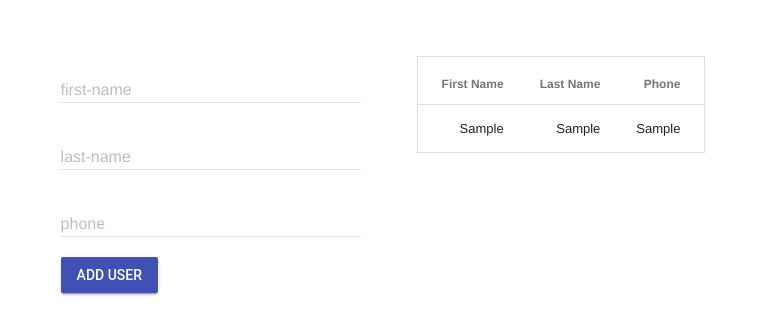
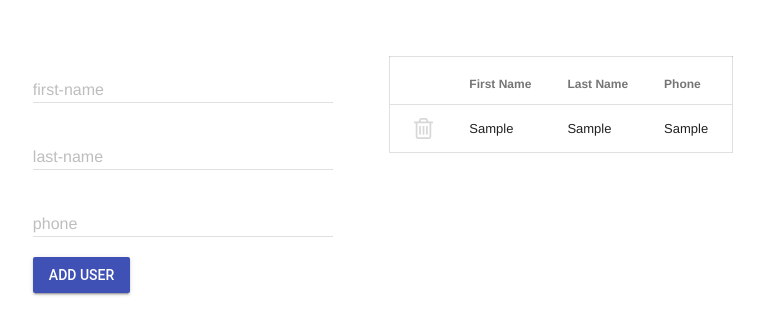
Before and after one commit to playoutprod/redux-basics, a React (Create React App) app: page / in a window 1280 px wide. Both pictures are taken after typing "Sample", "Sample", "Sample" into the empty fields and a click on the button "ADD USER". Shown: the top 334 px of the page, without its empty margins (257-1021 px from the left). Built offline with nearby package versions, Linux system fonts and the light colour scheme.

Commit message:
Add remove action

```diff
--- a/src/actions/users.js
+++ b/src/actions/users.js
@@ -1,6 +1,7 @@
 
 export const action_types = {
-  add : 'ADD_USER'
+  add : 'ADD_USER',
+  remove : 'REMOVE_USER'
 }
 
 export const add_user = (user) => ({
@@ -8,8 +9,20 @@ export const add_user = (user) => ({
   user : user
 })
 
+export const remove_user = (userID) => ({
+  type : action_types.remove,
+  user : userID
+})
+
 export const mapDispatchToProps = (dispatch) => {
   return({
-    add_user : (payload) => dispatch(add_user(payload))
+    add_user : (payload) => dispatch(add_user(payload)),
+    remove_user : (payload) => dispatch(remove_user(payload))
   })
 }
+
+export const onlyRemoveToProps = (dispatch) => {
+  return({
+    remove_user : (payload) => dispatch(remove_user(payload))
+  })
+}
--- a/src/components/Phonebook.js
+++ b/src/components/Phonebook.js
@@ -1,8 +1,9 @@
 import React from 'react';
 import { connect } from "react-redux";
-import {mapDispatchToProps} from "../actions/users";
+import {onlyRemoveToProps} from "../actions/users";
 import {mapStateToProps} from "../reducers/users";
 import PropTypes from 'prop-types';
+import trash from '../images/trash.svg'
 
 const Phonebook = (props) =>{
   return(
@@ -10,18 +11,20 @@ const Phonebook = (props) =>{
     <table className="mdl-data-table mdl-js-data-table">
       <thead>
         <tr>
-            <th scope="col">First Name</th>
-            <th scope="col">Last Name</th>
-            <th scope="col">Phone</th>
+            <th></th>
+            <th className="mdl-data-table__cell--non-numeric" scope="col">First Name</th>
+            <th className="mdl-data-table__cell--non-numeric" scope="col">Last Name</th>
+            <th className="mdl-data-table__cell--non-numeric" scope="col">Phone</th>
         </tr>
       </thead>
       <tbody>
         {
           props.users.map( (user,key) => (
             <tr key={key}>
-              <td>{user['first-name']}</td>
-              <td>{user['last-name']}</td>
-              <td>{user['phone']}</td>
+              <td className="remove" onClick={()=>{props.remove_user(key)}}><img alt="delete user" src={trash}/></td>
+              <td className="mdl-data-table__cell--non-numeric">{user['first-name']}</td>
+              <td className="mdl-data-table__cell--non-numeric">{user['last-name']}</td>
+              <td className="mdl-data-table__cell--non-numeric">{user['phone']}</td>
             </tr>
           ))
         }
@@ -37,4 +40,4 @@ Phonebook.defaultProps = {
   users:[]
 }
 
-export default connect(mapStateToProps,mapDispatchToProps)(Phonebook);
+export default connect(mapStateToProps,onlyRemoveToProps)(Phonebook);
--- a/src/css/style.css
+++ b/src/css/style.css
@@ -8,6 +8,11 @@
 .phonebook{
   padding: 2em
 }
+.phonebook .remove img{
+  width:1.5em;
+  height:auto;
+  cursor:pointer;
+}
 
 form{
   display: flex;
--- a/src/reducers/users.js
+++ b/src/reducers/users.js
@@ -13,6 +13,12 @@ let usersReducer = (state = stateInit, action = {}) => {
     case action_types.add:
       // On retourne une copie du state modifié :
       return { ...state, users : [ ...state.users, action.user]};
+    //Action type = add question
+    case action_types.remove:
+
+      const users = [...state.users];
+      users.splice(action.userID,1);
+      return { ...state, users:users};
 
     default:
       // Si aucun changement de state
```
Also changed, not shown: src/images/trash.svg (added).
